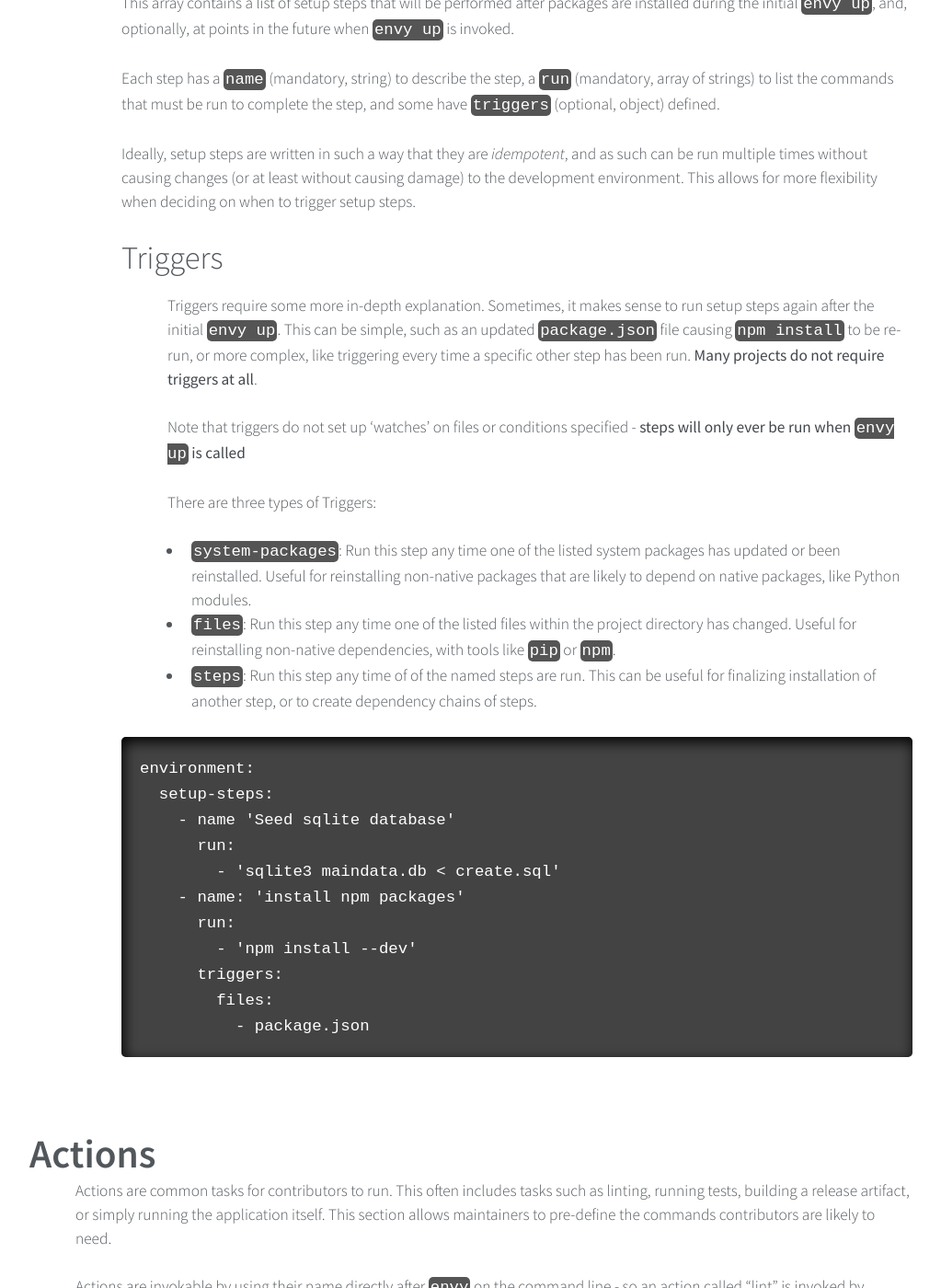
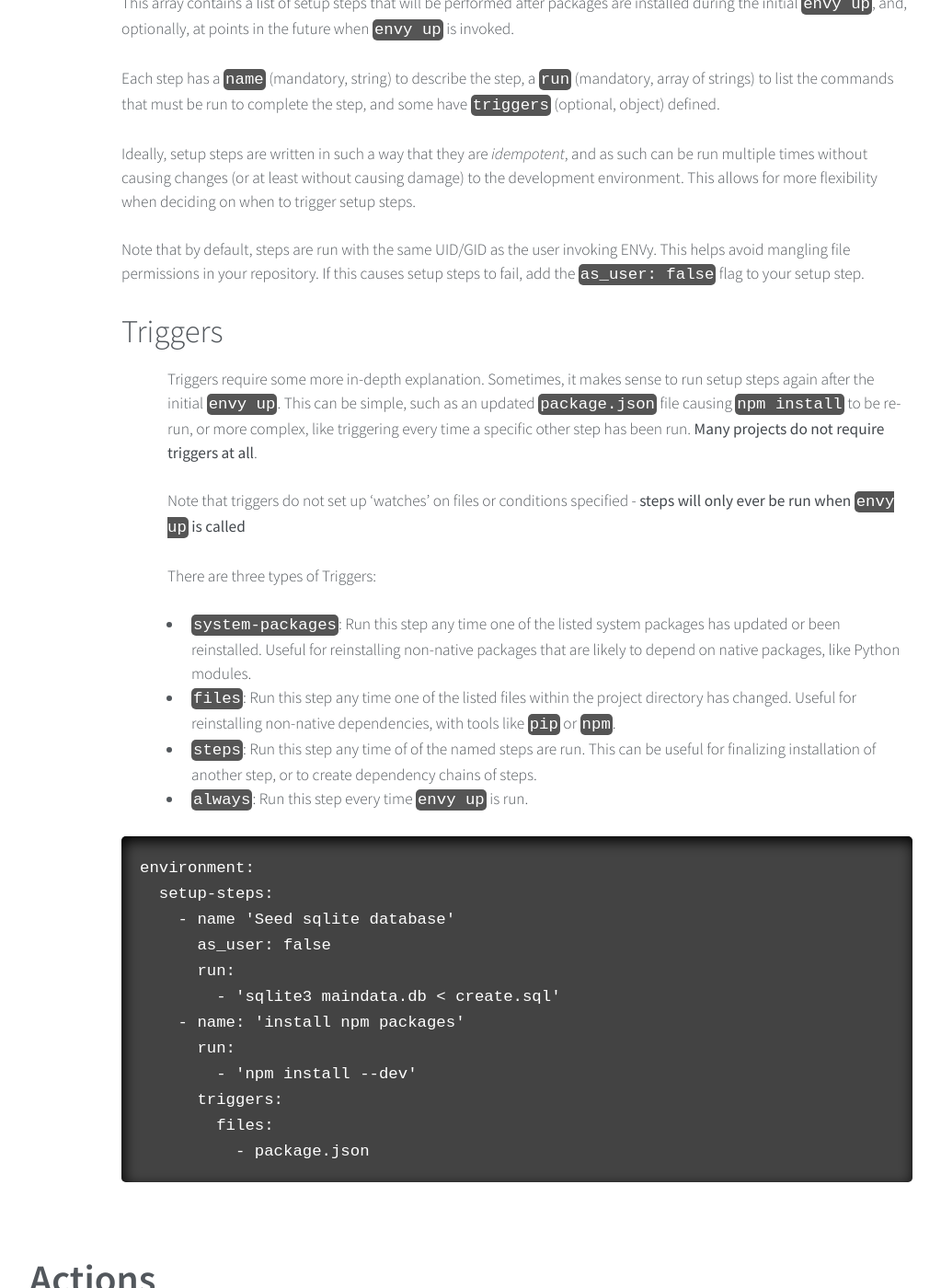
Before and after one commit to envy-project/envy-project.github.io, a Jekyll site: the page built from envyfile-reference.md, in a window 1280 px wide and 1400 px high, scrolled down 2903 px. Shown: the whole window at 92% size, without its empty margins (128-1151 px from the left). Built offline with Jekyll 4.4.1, drawn with Linux system fonts in a browser that asks for light colours.

Commit message:
Add reference to always, add reference to as_user

````diff
--- a/envyfile-reference.md
+++ b/envyfile-reference.md
@@ -160,6 +160,8 @@ Each step has a `name` (mandatory, string) to describe the step, a `run` (mandat
 
 Ideally, setup steps are written in such a way that they are _idempotent_, and as such can be run multiple times without causing changes (or at least without causing damage) to the development environment. This allows for more flexibility when deciding on when to trigger setup steps.
 
+Note that by default, steps are run with the same UID/GID as the user invoking ENVy. This helps avoid mangling file permissions in your repository. If this causes setup steps to fail, add the `as_user: false` flag to your setup step.
+
 Triggers
 ---
 <div style="margin-top: 1em" class="indentThis" markdown="1">
@@ -172,11 +174,13 @@ There are three types of Triggers:
 - `system-packages`: Run this step any time one of the listed system packages has updated or been reinstalled. Useful for reinstalling non-native packages that are likely to depend on native packages, like Python modules.
 - `files`: Run this step any time one of the listed files within the project directory has changed. Useful for reinstalling non-native dependencies, with tools like `pip` or `npm`.
 - `steps`: Run this step any time of of the named steps are run. This can be useful for finalizing installation of another step, or to create dependency chains of steps.
+- `always`: Run this step every time `envy up` is run.
 </div>
 ```
 environment:
   setup-steps:
     - name 'Seed sqlite database'
+      as_user: false
       run:
         - 'sqlite3 maindata.db < create.sql'
     - name: 'install npm packages'
````
